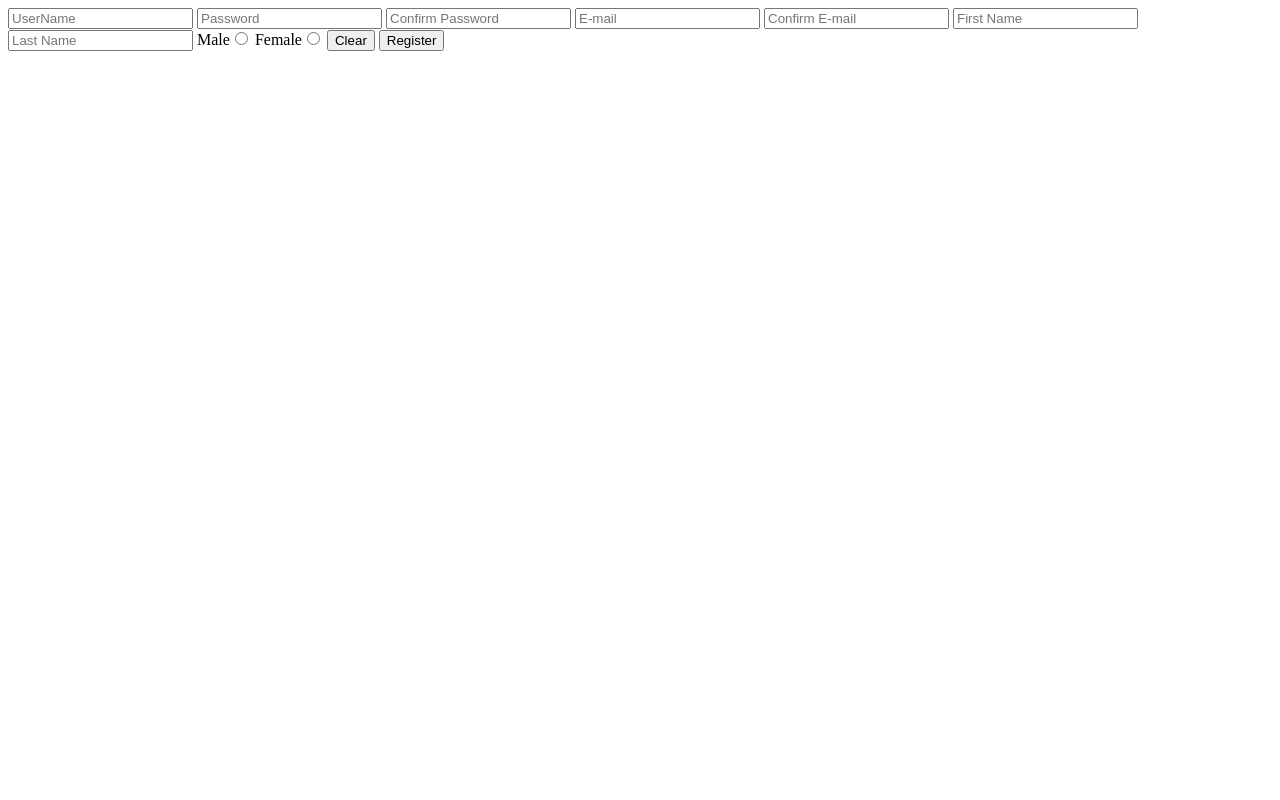
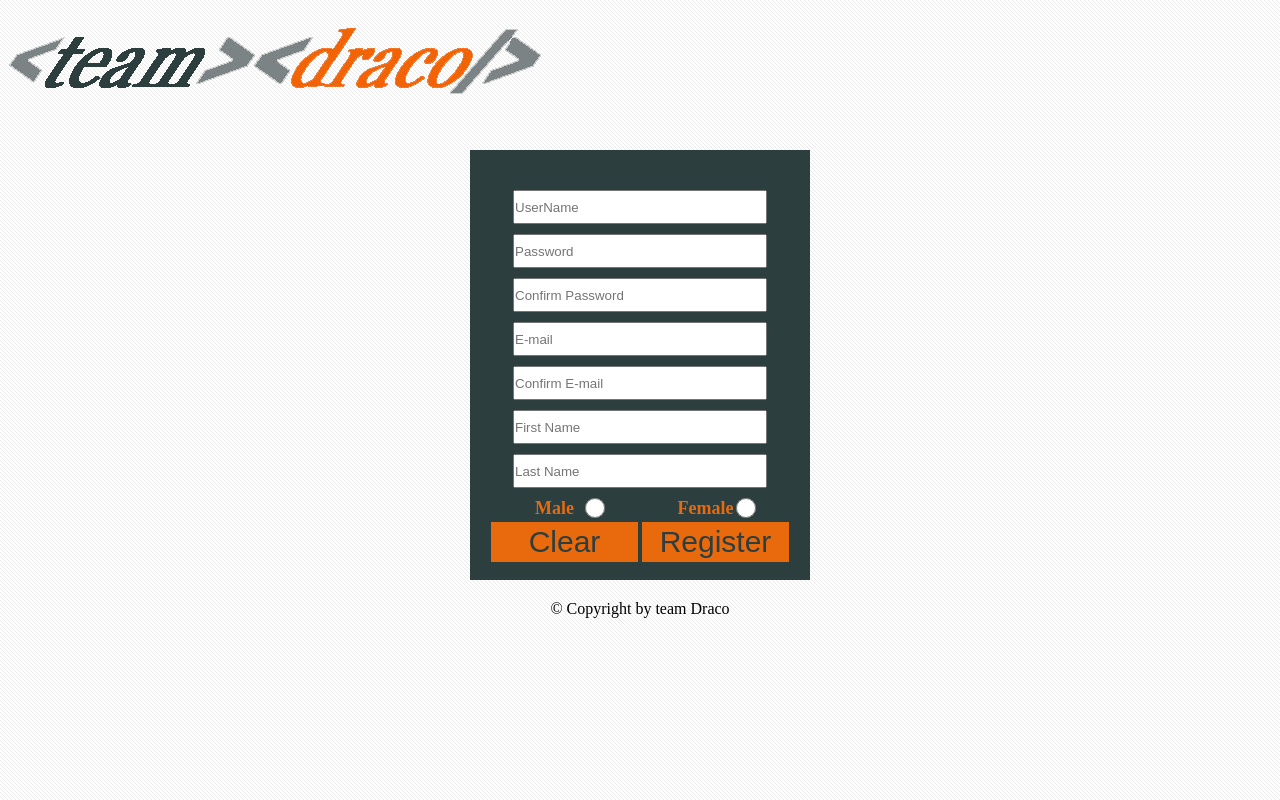
Before and after one commit to Micev/PHP-Teamwork, a PHP site: page /Register.html in a window 1280 px wide. Run offline with PHP 8.4, Linux system fonts and the light colour scheme.

Commit message:
make some demo changes on registration and login form

```diff
--- a/Register.html
+++ b/Register.html
@@ -1,10 +1,15 @@
 <!DOCTYPE html>
 <html>
 <head>
-    <title></title>
+    <title>Register Form</title>
+    <link rel="stylesheet" href="style/registerAndLog.css">
 </head>
 <body>
-<form method="post" action="register.php">
+<header>
+    <img src="images/logo.png">
+</header>
+<div id="wrapper">
+    <form method="post" action="register.php" id="reg">
         <input type="text" name="username" placeholder="UserName">
         <input type="password" name="password" placeholder="Password">
         <input type="password" name="passwordConf" placeholder="Confirm Password">
@@ -12,10 +17,16 @@
         <input type="text" name="emailConf" placeholder="Confirm E-mail">
         <input type="text" name="firstname" placeholder="First Name">
         <input type="text" name="lastname" placeholder="Last Name">
-    Male<input type="radio" name="gender" value="male">
-    Female<input type="radio" name="gender" value="female">
+        <div>
+        <div class="gender"><label for="male">Male</label><input type="radio" name="gender" value="male" id="male"></div>
+        <div class="gender"><label for="female">Female</label><input type="radio" name="gender" value="female" id="female"></div>
+        </div>
         <input type="reset" value="Clear">
         <input type="submit" value="Register">
     </form>
+</div>
+<footer>
+    <div> &copy; Copyright by team Draco</div>
+</footer>
 </body>
 </html>
--- a/index.php
+++ b/index.php
@@ -7,8 +7,3 @@ else{
     echo 'Hello Guest. Please <a href="login.html">Login</a> or <a href="Register.html">Register</a>.';
 }
 ?>
-<form method="post" action="message.php">
-    <input type="text" name="title">
-    <textarea name="msg"></textarea>
-    <input type="submit" value="Post">
-</form>
--- /dev/null
+++ b/style/registerAndLog.css
@@ -0,0 +1,66 @@
+*{
+    margin: 0px;
+    padding: 0px;
+}
+body{
+    background-image:url("../images/bg.gif");
+    background-repeat: repeat ;
+    height: 600px;
+}
+header{
+    height: 150px;
+}
+#wrapper{
+height: 450px;
+}
+form#reg{
+    margin: auto auto;
+    padding: 40px 20px;
+    width: 300px;
+    height: 350px;
+    background-color: #2D3E3F;
+    text-align: center;
+}
+form#log{
+    margin: auto auto;
+    padding: 40px 20px;
+    width: 300px;
+    height: 130px;
+    background-color: #2D3E3F;
+    text-align: center;
+}
+input[type="text"], input[type="password"], input[type="password"]{
+    width: 250px;
+    height: 30px;
+    margin-bottom: 10px ;
+}
+label{
+    color: #E96A0D;
+    font-weight: bold;
+    font-size: 18px;
+    display: inline-block;
+    width: 60px;
+    vertical-align: top;
+}
+div.gender{
+    width: 49%;
+    display: inline-block;
+}
+input[type="radio"]{
+    width: 20px;
+    height: 20px;
+}
+input[type="submit"], input[type="reset"]{
+    background-color: #E96A0D ;
+    font-size: 30px;
+    color: #2D3E3F;
+    width: 49%;
+    height: 40px;
+    border: 0;
+}
+footer {
+    text-align: center;
+}
+footer div {
+    vertical-align: bottom;
+}
```
Also changed, not shown: login.html (+14 -5 lines), images/bg.gif (added), images/logo.png (added). Lines whose indentation alone changed are shown as unchanged.
